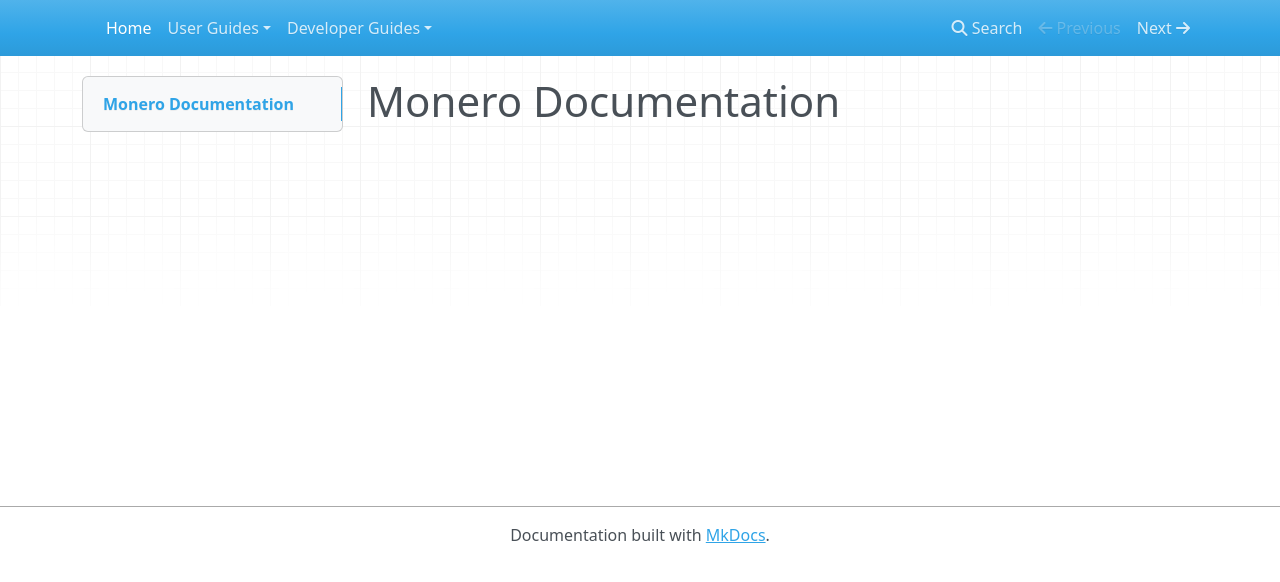
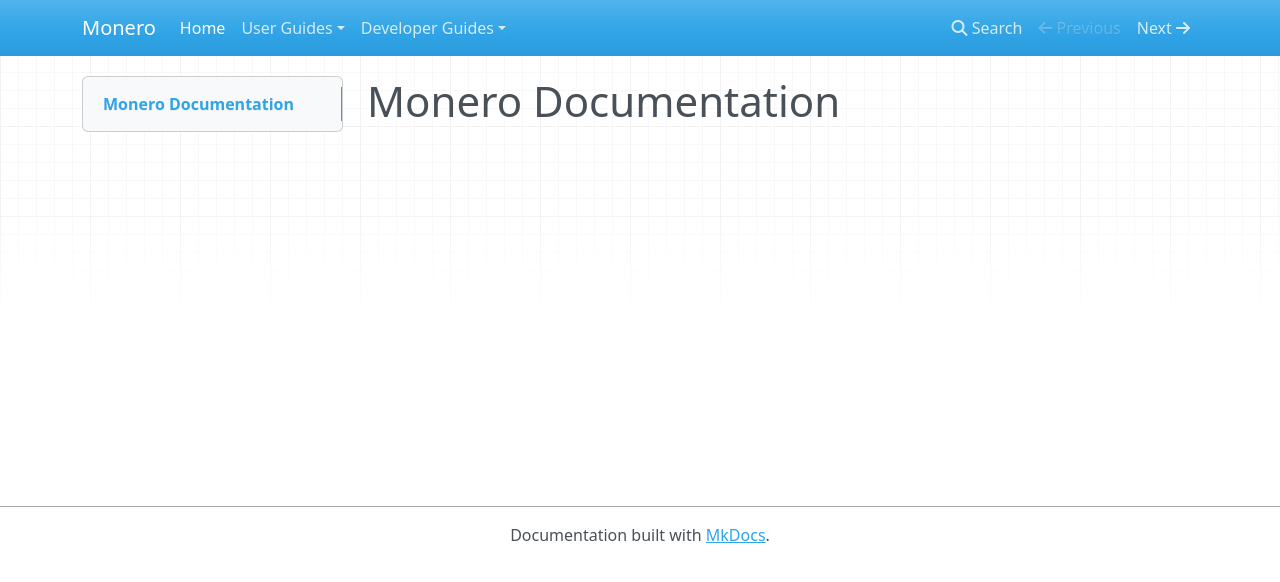
Before and after one commit to leloulight/monero, an MkDocs documentation site: the page built from docs/index.md, in a window 1280 px wide. Shown: the top 582 px of the page. Built offline with MkDocs 1.6.1, drawn with Linux system fonts in a browser that asks for light colours; nearby versions of some CDN libraries; old or Windows-style settings are respelled for this version of MkDocs.

Commit message:
Adding sitename to mkdocs yaml config

```diff
--- a/mkdocs.yml
+++ b/mkdocs.yml
@@ -1,3 +1,4 @@
+site_name: Monero
 pages:
 - Home: 'index.md'
 - User Guides:
```
